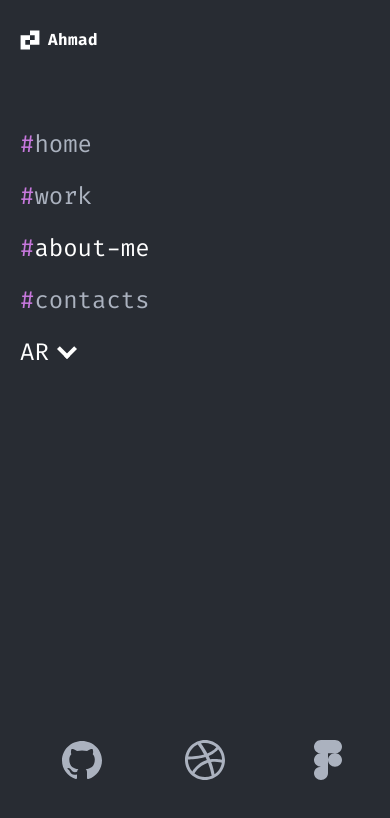
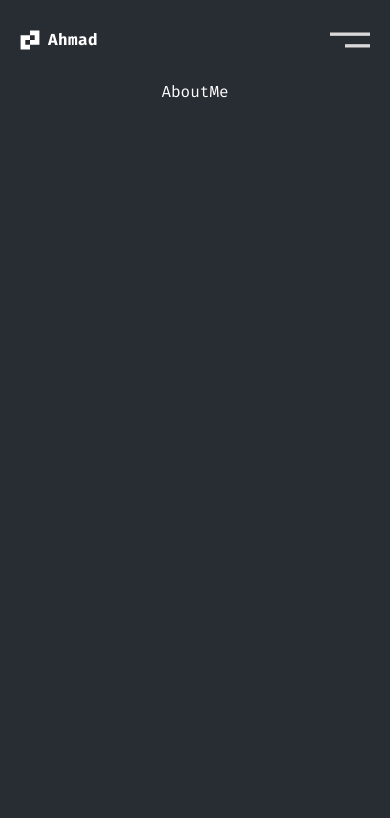
Before and after one commit to ahmadnourldin1/portfolio, a Next.js app: page /about-me in a window 390 px wide. Shown: the top 818 px of the page. Built offline with nearby package versions, Linux system fonts and the light colour scheme.

Commit message:
feat: create the menu icon and its animation and condition every elemnt to hid if the navbar was closed.

```diff
--- a/components/common/Navbar/Links/LanguageSwitch/index.tsx
+++ b/components/common/Navbar/Links/LanguageSwitch/index.tsx
@@ -4,13 +4,13 @@ import DownArrowIcon from '@/components/icons/DownArrowIcon'
 import { LanguagesEnums } from '@/types/enums/languages-enum'
 import Modal from './Modal'
 
-const LanguageSwitch = () => {
+const LanguageSwitch: React.FC = () => {
 
   const [lang, setLang] = React.useState<LanguagesEnums>(LanguagesEnums.AR)
   const [active, setActive] = React.useState(false)
 
   return (
-    <div className='flex items-center gap-2 cursor-pointer relative' onClick={() => setActive(!active)}>
+    <div className={'flex items-center gap-2 cursor-pointer relative'} onClick={() => setActive(!active)}>
       <span className='text-white uppercase select-none md:text-base text-2xl'>{lang}</span>
       <SVG icon={<DownArrowIcon className='w-full h-full [&>*]:stroke-white' />} className={`md:w-3 w-5 md:h-3 h-5 transition-all ${active ? 'rotate-180' : ''}`} />
       {active && (<Modal setLang={setLang} />)}
--- a/components/common/Navbar/Links/index.tsx
+++ b/components/common/Navbar/Links/index.tsx
@@ -4,13 +4,18 @@ import cn from '@/utils/cn';
 import { usePathname } from 'next/navigation'
 import LanguageSwitch from './LanguageSwitch';
 
-const Links = () => {
+interface props{
+  setIsNavbarOpen: React.Dispatch<React.SetStateAction<boolean>>
+  isNavbarOpen: boolean
+}
+
+const Links: React.FC<props> = ({ setIsNavbarOpen, isNavbarOpen }) => {
   const pathname = usePathname();
 
   console.log(pathname);
 
   return (
-    <ul className='md:flex-row md:top-1 md:relative md:w-auto md:h-auto md:items-center md:justify-center w-full flex flex-col fixed left-0 top-16 h-full bg-background gap-5 justify-start items-start pt-16 md:pt-0 pl-5 md:pl-0'>
+    <ul className={cn('md:flex-row md:top-1 md:relative md:w-auto md:h-auto md:items-center md:justify-center w-full flex flex-col fixed left-0 top-16 h-full bg-background gap-5 justify-start items-start pt-16 md:pt-0 pl-5 md:pl-0', { 'hidden': !isNavbarOpen })}>
       {Object.values(linksMap).map((item) => {
         const { name, link } = item;
 
@@ -26,7 +31,7 @@ const Links = () => {
           </li>
         );
       })}
-      <LanguageSwitch />
+      <LanguageSwitch  />
     </ul>
 
   );
--- a/components/common/Navbar/SocialMediaSideLine/index.tsx
+++ b/components/common/Navbar/SocialMediaSideLine/index.tsx
@@ -1,9 +1,16 @@
 import React from 'react'
 import IconGroup from '../../IconGroup'
+import cn from '@/utils/cn'
 
-const SocialMediaSideLine = () => {
+interface props{
+    setIsNavbarOpen: React.Dispatch<React.SetStateAction<boolean>>
+    isNavbarOpen: boolean
+  }
+
+
+const SocialMediaSideLine: React.FC<props> = ({setIsNavbarOpen, isNavbarOpen}) => {
     return (
-        <div className="md:flex flex-col justify-center items-center gap-2 absolute left-6 top-0 rounded-md">
+        <div className={cn("md:flex flex-col justify-center items-center gap-2 absolute left-6 top-0 rounded-md", { "hidden": !isNavbarOpen })}>
             <div className="md:block hidden w-[2px] h-52 bg-grey" />
             <IconGroup className='w-full pr-5 md:pr-0 justify-around md:gap-2 flex md:flex-col flex-row md:relative fixed md:bottom-0 bottom-16 md:left-auto left-5 md:justify-center items-center'/>
         </div>
--- a/components/common/Navbar/index.tsx
+++ b/components/common/Navbar/index.tsx
@@ -1,19 +1,22 @@
 'use client'
-import React from 'react'
+import React, { useState } from 'react'
 import Logo from './Logo'
 import Links from './Links'
 import SocialMediaSideLine from './SocialMediaSideLine'
-import { useBreakpoint } from '@/components/hooks/use-breakpoint'
+import SVG from '../SVG'
+import MenuIcon from '@/components/icons/MenuIcon'
 
 const Navbar = () => {
-
-  const {isMobile} = useBreakpoint()
+  const [isNavbarOpen, setIsNavbarOpen] = useState(false)
 
   return (
     <div className="w-full h-20 flex justify-between items-center pl-5 md:pl-0">
-        <Logo />
-        <Links />
-        <SocialMediaSideLine />
+      <Logo />
+      <Links isNavbarOpen={isNavbarOpen} setIsNavbarOpen={setIsNavbarOpen} />
+      <SocialMediaSideLine setIsNavbarOpen={setIsNavbarOpen} isNavbarOpen={isNavbarOpen} />
+       <div className="md:hidden mr-5" onClick={() => setIsNavbarOpen(!isNavbarOpen)}>
+        <SVG icon={<MenuIcon className='w-full h-full' isNavbarOpen={isNavbarOpen} />} className='w-10 h-10' />
+      </div>
     </div>
   )
 }
--- /dev/null
+++ b/components/icons/MenuIcon.tsx
@@ -0,0 +1,13 @@
+import cn from '@/utils/cn'
+import React from 'react'
+
+const MenuIcon = ({ className = '', isNavbarOpen }: { className?: string, isNavbarOpen: boolean }) => {
+    return (
+        <svg className={className} width="24" height="9" viewBox="0 0 24 9" fill="none" xmlns="http://www.w3.org/2000/svg">
+            <rect rx={ isNavbarOpen ? "1" : "0"} className={cn("transition-all", { 'rotate-45 translate-x-1 -translate-y-[2px]': isNavbarOpen })} width="24" height="2" fill="#D9D9D9" />
+            <rect rx={ isNavbarOpen ? "1" : "0"} className={cn("transition-all", { '-rotate-45 translate-y-4 -translate-x-2': isNavbarOpen })} x="9" y="7" width={isNavbarOpen ? "24" : "15"} height="2" fill="#D9D9D9" />
+        </svg>
+    )
+}
+
+export default MenuIcon
```
